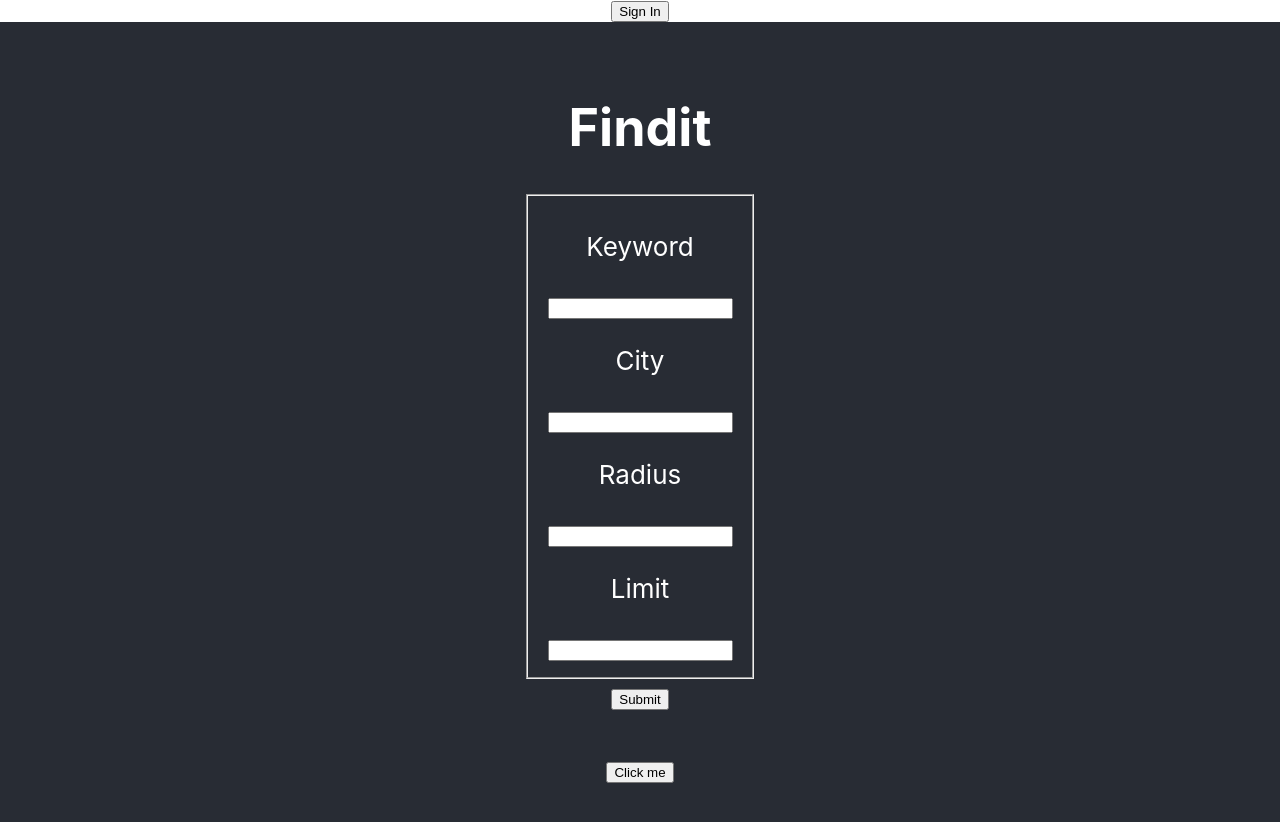
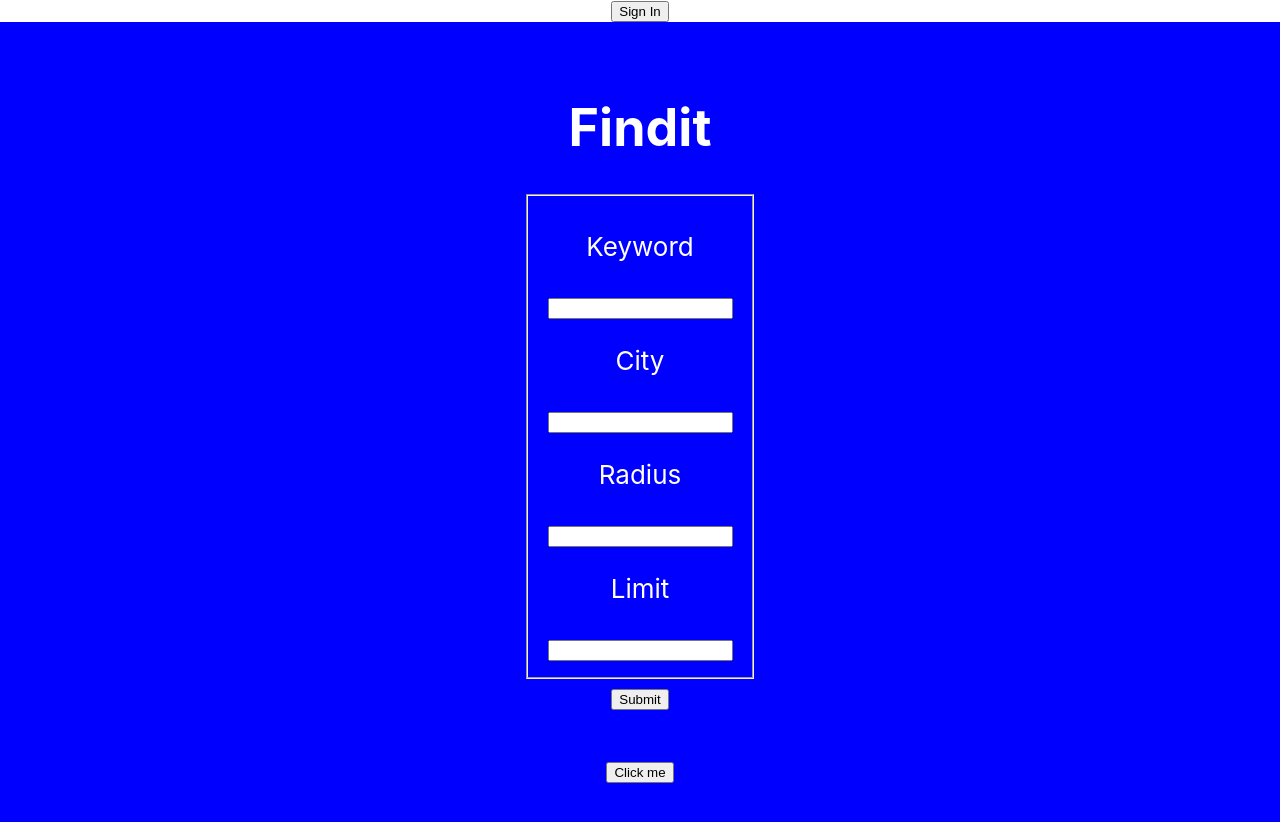
Before and after one commit to FavorWa/YelpProject, a React (Create React App) app in the folder flask-react/: page / in a window 1280 px wide. Built offline with nearby package versions, Linux system fonts and the light colour scheme; no server answers.

Commit message:
Color edits

```diff
--- a/flask-react/src/App.css
+++ b/flask-react/src/App.css
@@ -14,7 +14,7 @@
 }
 
 .App-header {
-  background-color: #282c34;
+  background-color: #0000FF;
   min-height: 100vh;
   display: flex;
   flex-direction: column;
```
